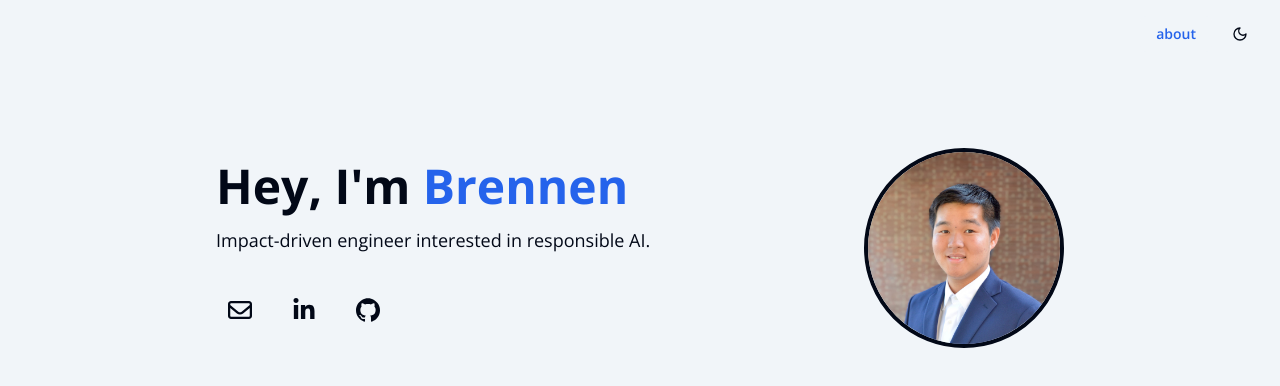
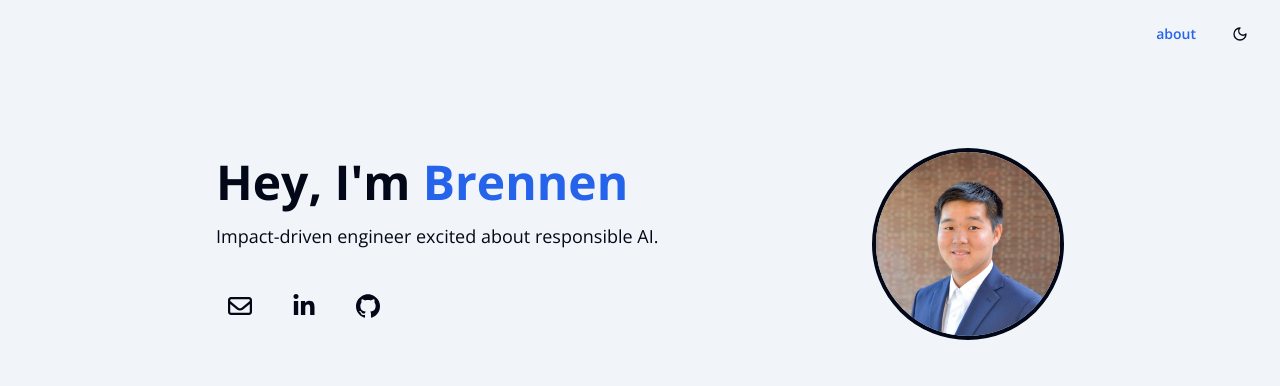
Before and after one commit to brennenho/brennen.dev, a Next.js app: page / in a window 1280 px wide. Shown: the top 386 px of the page. Built offline with nearby package versions, Linux system fonts and the light colour scheme.

Commit message:
update img sizing

```diff
--- a/src/components/hero.tsx
+++ b/src/components/hero.tsx
@@ -9,7 +9,7 @@ export function Hero() {
           Hey, I'm <span className="text-primary">Brennen</span>
         </h1>
         <div className="mt-4 text-lg">
-          Impact-driven engineer interested in responsible AI.
+          Impact-driven engineer excited about responsible AI.
         </div>
         <SocialIcons />
       </div>
@@ -18,9 +18,9 @@ export function Hero() {
         <Image
           src="/img/bho.jpg"
           alt="Brennen Ho"
-          width={200}
-          height={200}
-          className="rounded-full border-4 border-foreground"
+          width={150}
+          height={150}
+          className="rounded-full border-4 border-foreground md:h-48 md:w-48"
         />
       </div>
     </div>
```
